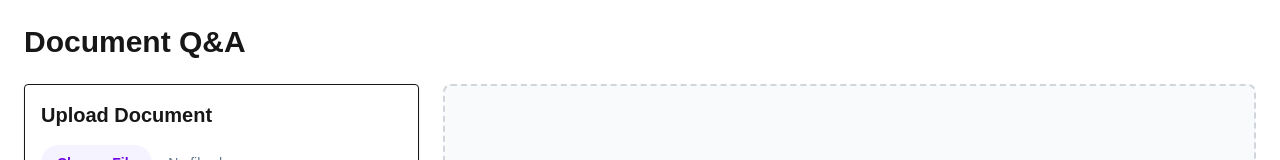
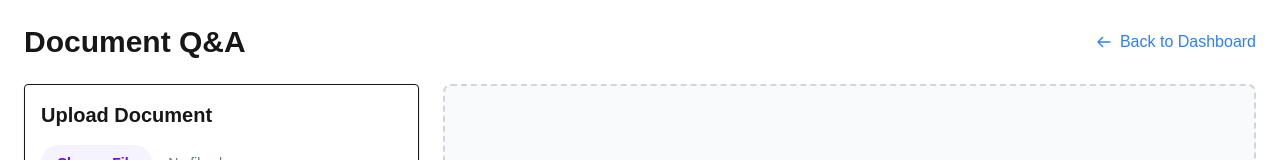
Before and after one commit to masteothomas2004-svg/my-new-app, a Next.js app: page /dashboard/documents in a window 1280 px wide. Shown: the top 160 px of the page. Built offline with nearby package versions, Linux system fonts and the light colour scheme; no server answers; the database is empty.

Commit message:
Add back button to documents page

```diff
--- a/app/dashboard/documents/page.tsx
+++ b/app/dashboard/documents/page.tsx
@@ -21,7 +21,13 @@ export default async function DocumentsPage({
 
     return (
         <div className="p-6 space-y-6">
-            <h1 className="text-3xl font-bold">Document Q&A</h1>
+            <div className="flex items-center justify-between">
+                <h1 className="text-3xl font-bold">Document Q&A</h1>
+                <a href="/dashboard" className="text-blue-500 hover:text-blue-700 font-medium flex items-center gap-2">
+                    <svg className="w-4 h-4" fill="none" stroke="currentColor" viewBox="0 0 24 24"><path strokeLinecap="round" strokeLinejoin="round" strokeWidth="2" d="M10 19l-7-7m0 0l7-7m-7 7h18"></path></svg>
+                    Back to Dashboard
+                </a>
+            </div>
 
             <div className="grid grid-cols-1 md:grid-cols-3 gap-6">
                 <div className="space-y-6">
```
